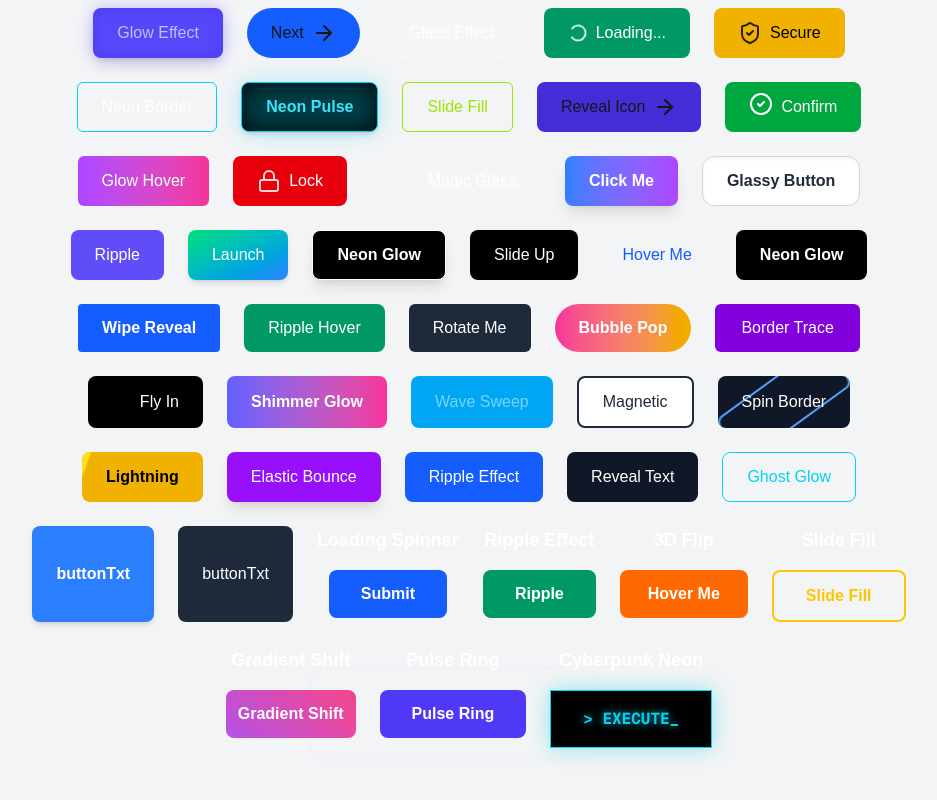
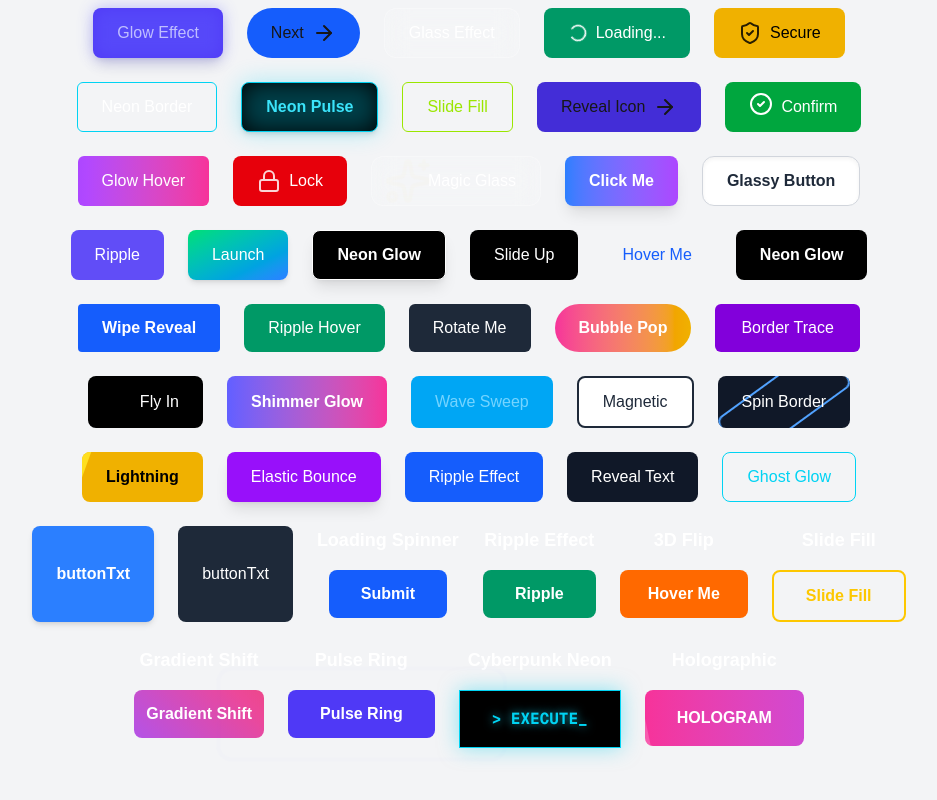
Before and after one commit to Prohor722/tailwind_compoenets, a Next.js app: page /button in a window 1280 px wide. Shown: the part 420-1220 px from the top of the page, without its empty margins (171-1108 px from the left). Built offline with nearby package versions, Linux system fonts and the light colour scheme.

Commit message:
another button added

```diff
--- a/app/components/animarion-buttons.tsx
+++ b/app/components/animarion-buttons.tsx
@@ -325,7 +325,7 @@ export const AnimarionButtons = () => {
                 className="absolute inset-0 bg-orange-500 text-white font-semibold rounded-lg flex items-center justify-center"
                 style={{
                   backfaceVisibility: "hidden",
-          WebkitBackfaceVisibility: "hidden" // Safari support
+                  WebkitBackfaceVisibility: "hidden", // Safari support
                 }}
               >
                 Hover Me
@@ -398,13 +398,30 @@ export const AnimarionButtons = () => {
           <button
             className="relative px-8 py-4 bg-black border border-cyan-400 text-cyan-400 font-mono font-bold rounded-none hover:bg-cyan-400 hover:text-black transition-all duration-300 transform hover:skew-x-2"
             style={{
-                boxShadow: '0 0 20px rgba(34, 211, 238, 0.5)',
-                textShadow: '0 0 10px rgba(34, 211, 238, 0.8)',
+              boxShadow: "0 0 20px rgba(34, 211, 238, 0.5)",
+              textShadow: "0 0 10px rgba(34, 211, 238, 0.8)",
             }}
           >
             &gt; EXECUTE_
           </button>
         </div>
+
+        {/* Holographic Button */}
+        <div className="flex flex-col items-center space-y-4">
+          <h3 className="text-white text-lg font-semibold">Holographic</h3>
+          <button
+            className="relative px-8 py-4 bg-gradient-to-r from-pink-500 via-purple-500 to-cyan-500 text-white font-bold rounded-lg overflow-hidden group"
+            style={{
+              backgroundSize: "400% 400%",
+              animation: "holographic 3s ease infinite",
+            }}
+          >
+            <span className="relative z-10">HOLOGRAM</span>
+            <div className="absolute inset-0 bg-white opacity-20 transform skew-x-12 -translate-x-full group-hover:translate-x-full transition-transform duration-700"></div>
+          </button>
+        </div>
+
+
       </div>
     </div>
   );
```
Lines whose indentation alone changed are shown as unchanged.
